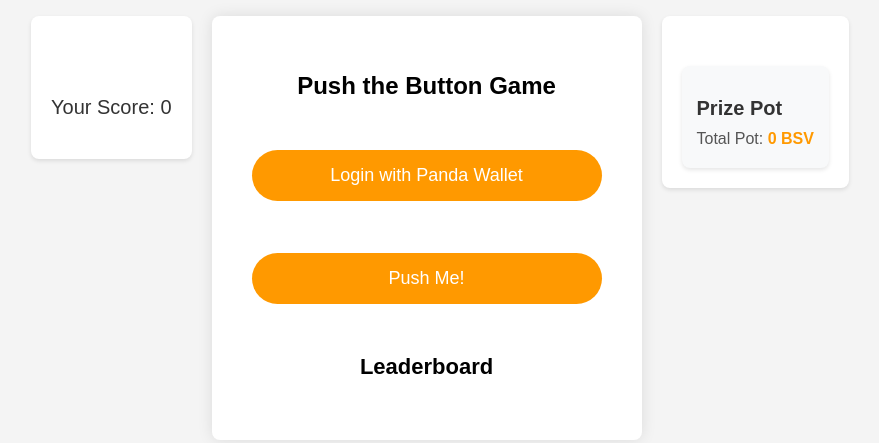
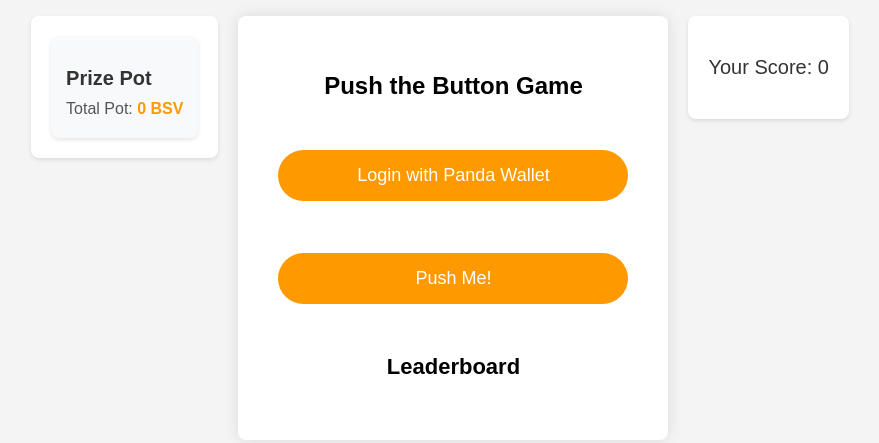
Before and after one commit to dnh33/push-the-button, a website: page public/index.html in a window 1280 px wide. Shown: the part 172-615 px from the top of the page, without its empty margins (200-1079 px from the left). Drawn offline with Linux system fonts and the light colour scheme.

Commit message:
Update score board and prize pot display

```diff
--- a/public/index.html
+++ b/public/index.html
@@ -9,8 +9,9 @@
     <body>
         <div class="main-container">
             <div class="left-box">
-                <div id="score-board">
-                    <p>Your Score: <span id="player-score">0</span></p>
+                <div id="prize-pot-container">
+                    <h2>Prize Pot</h2>
+                    <p>Total Pot: <span id="prize-pot">0 BSV</span></p>
                 </div>
             </div>
             <div id="game-container">
@@ -29,9 +30,8 @@
                 </div>
             </div>
             <div class="right-box">
-                <div id="prize-pot-container">
-                    <h2>Prize Pot</h2>
-                    <p>Total Pot: <span id="prize-pot">0 BSV</span></p>
+                <div id="score-board">
+                    <p>Your Score: <span id="player-score">0</span></p>
                 </div>
                 <div id="transaction-info" style="display: none">
                     <h2>Transaction Info</h2>
--- a/public/style.css
+++ b/public/style.css
@@ -75,7 +75,6 @@ h1 {
 
 /* Scoreboard styling */
 #score-board {
-    margin-top: 40px;
     font-size: 20px;
     color: #333333;
     text-align: left;
@@ -128,7 +127,7 @@ h1 {
     background-color: #f8f9fa;
     padding: 15px;
     border-radius: 8px;
-    margin-top: 30px;
+
     box-shadow: 0 2px 4px rgba(0, 0, 0, 0.1);
     text-align: left;
 }
```
Also changed, not shown: 1 other file.
